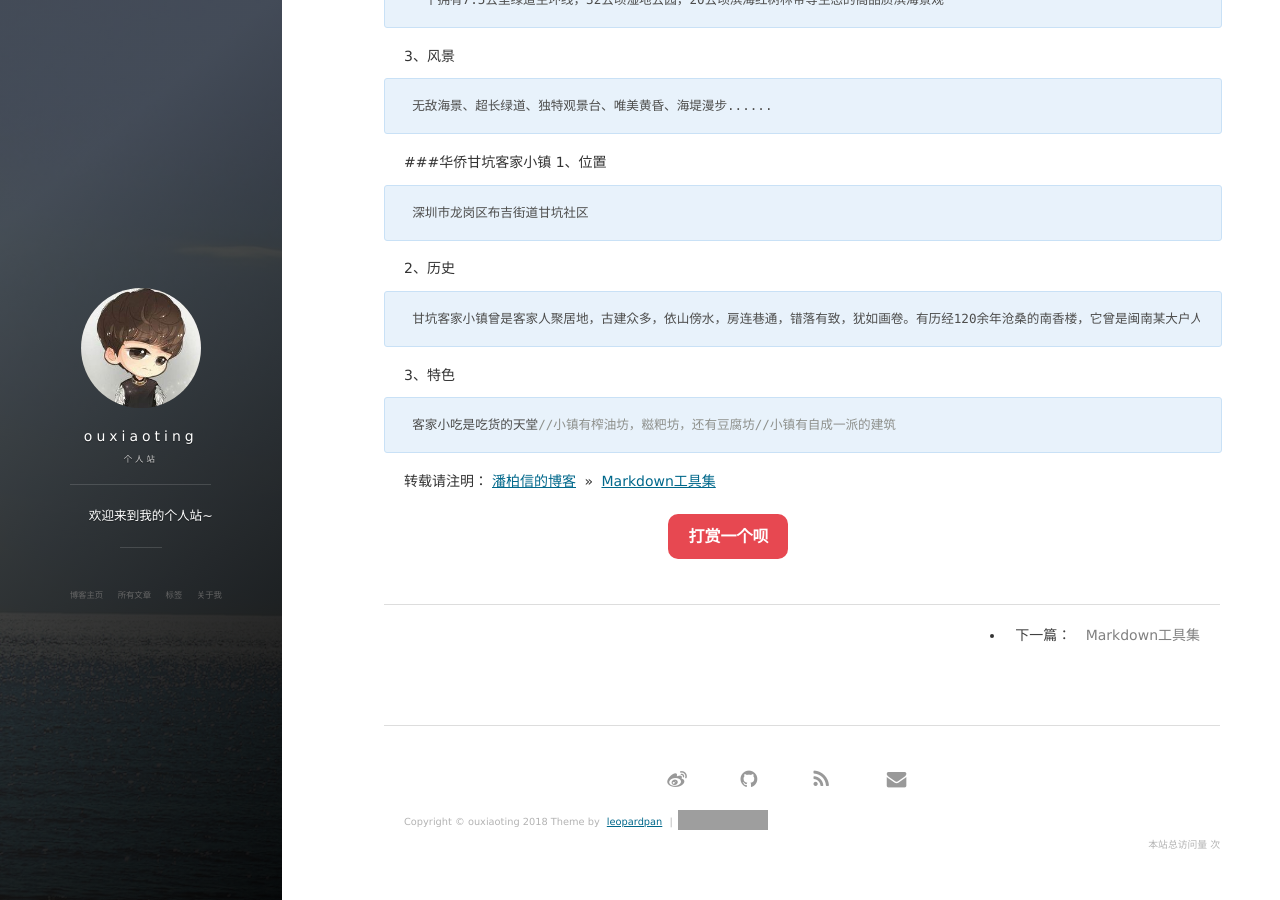
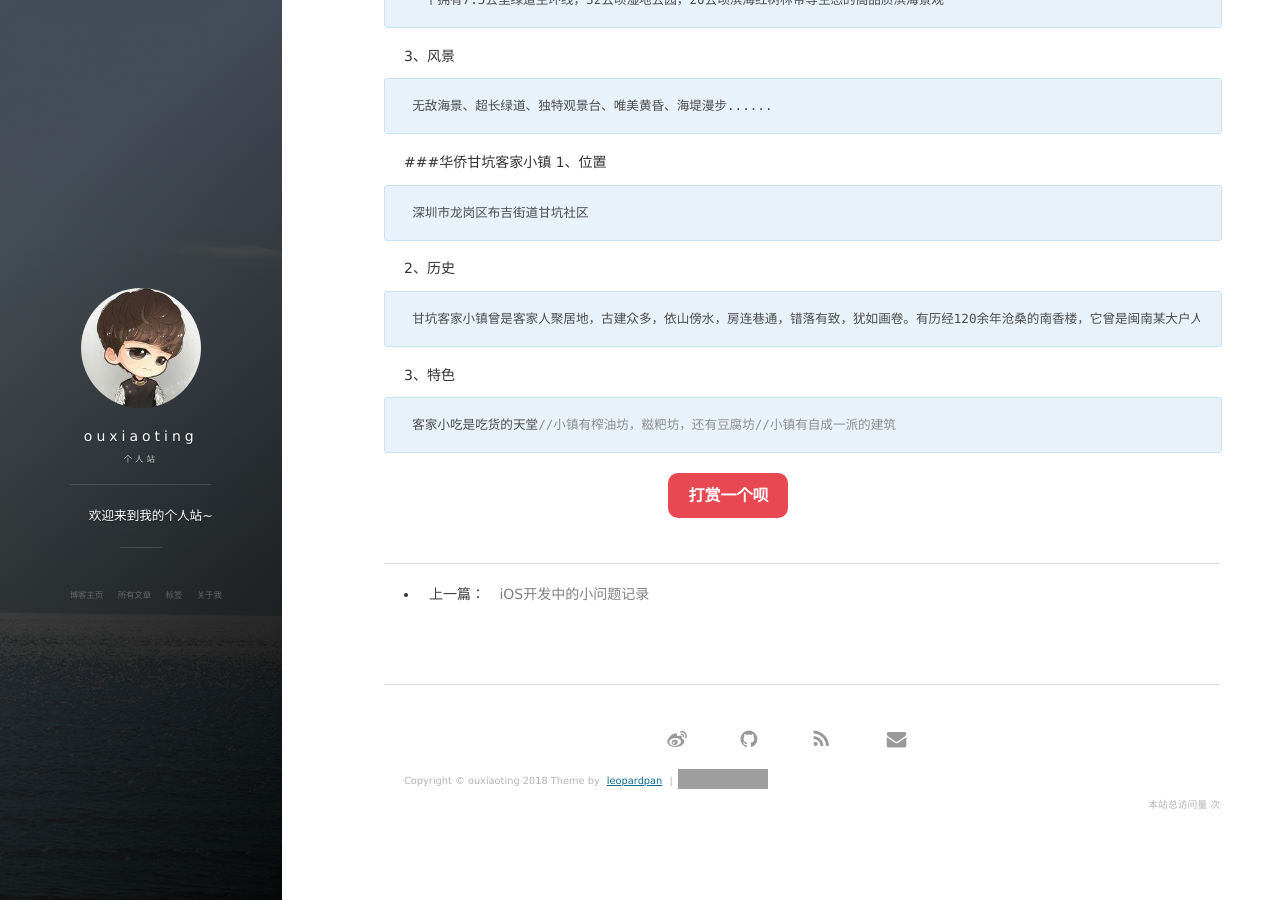
Before and after one commit to ouxiaoting/ouxiaoting.github.io, a Jekyll site: the page built from _posts/2018-3-10-游玩.md, in a window 1280 px wide and 900 px high, scrolled down 1114 px. Built offline with Jekyll 4.4.1, drawn with Linux system fonts in a browser that asks for light colours; nearby versions of some CDN libraries; our own code applies the rules of GitHub Pages for plain Markdown files; comment, search, counter and statistics services are not loaded; grey boxes are pictures that could not be loaded.

Commit message:
Update and rename 2016-11-16-macTips.md to 2018-3-10-游玩.md

````diff
--- a/_posts/2016-11-16-macTips.md
+++ b/_posts/2018-3-10-游玩.md
@@ -69,4 +69,3 @@ tags: 风景图
 ```
 客家小吃是吃货的天堂//小镇有榨油坊，糍粑坊，还有豆腐坊//小镇有自成一派的建筑
 ```
-转载请注明：[潘柏信的博客](http://baixin) » [Markdown工具集](http://baixin.io/2016/11/markdownTool/)
````
